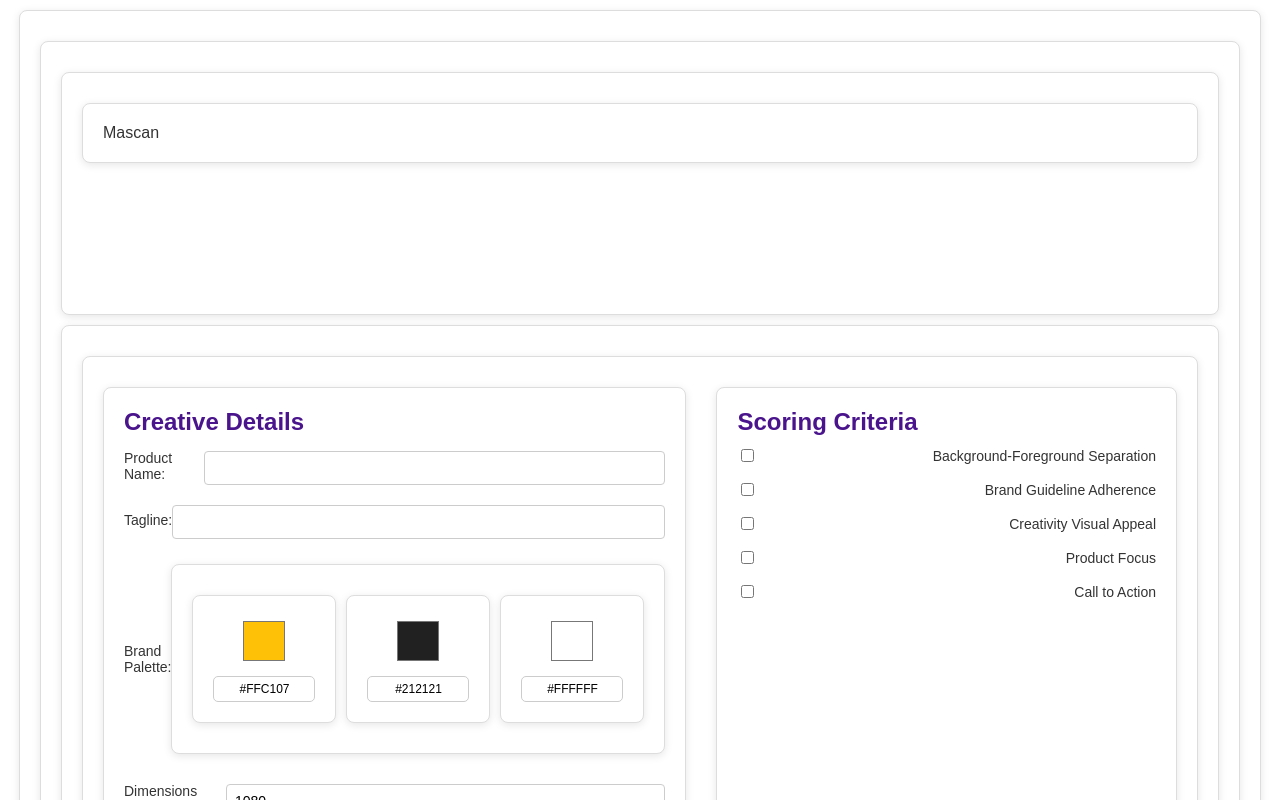
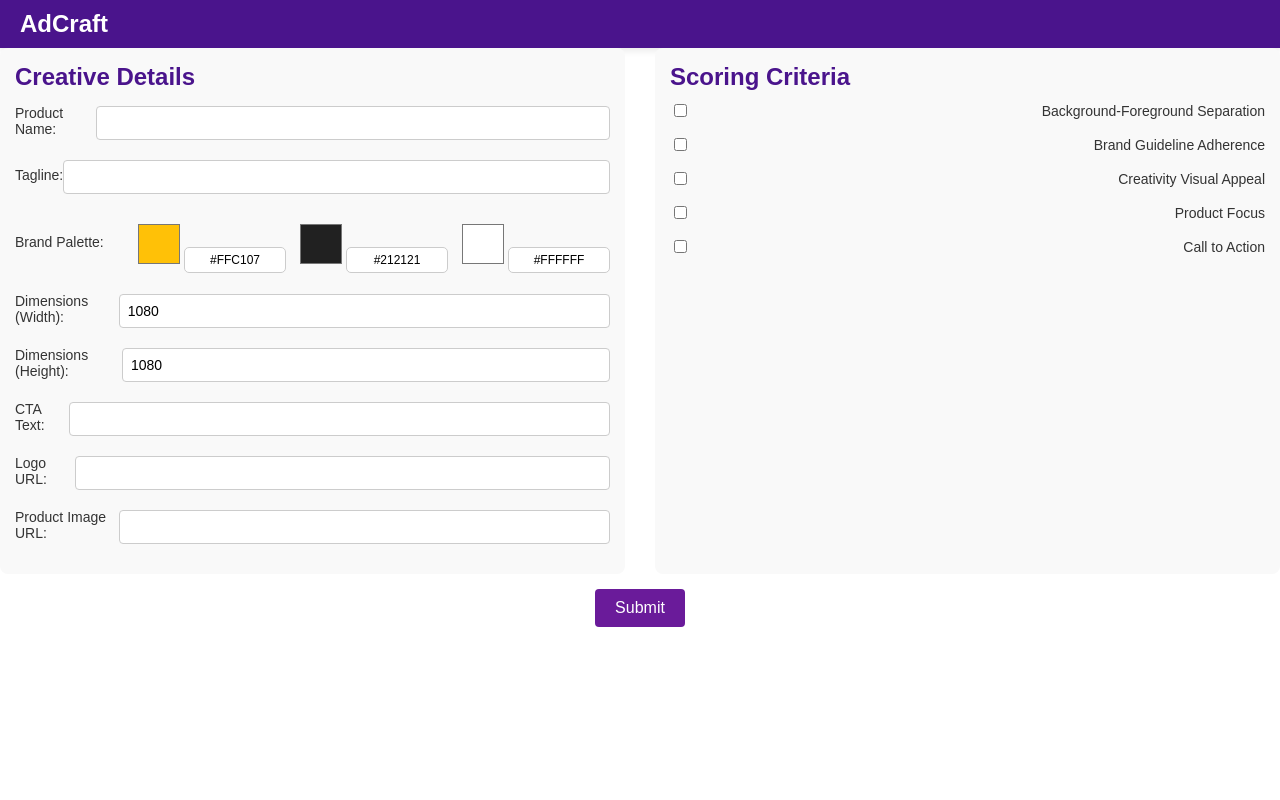
Before and after one commit to whysumedh/os-hack, a React (Create React App) app: page / in a window 1280 px wide. Shown: the top 800 px of the page. Built offline with nearby package versions, Linux system fonts and the light colour scheme.

Commit message:
logo update

```diff
--- a/src/App.js
+++ b/src/App.js
@@ -1,4 +1,3 @@
-import React, { useState } from "react";
 import Pages from './pages/form.js'
 import Navbar from './components/navbar/Navbar.jsx'
 import "./styles.css";
--- a/src/components/navbar/Navbar.css
+++ b/src/components/navbar/Navbar.css
@@ -1,42 +1,22 @@
-header {
-    position: fixed;
-    top: 0;
-    left: 0;
+/* Navbar styles */
+.navbar {
     width: 100%;
-    padding: 10px 10%;
-    background: linear-gradient(to right,#6391a1, #a59f9f,#9c747f, #6391a1, #417c90, #114155);
+    background-color: #4a148c; /* Background color */
+    box-shadow: 0 2px 8px rgba(0, 0, 0, 0.1);
+  }
+
+  .navbar-container {
+    max-width: 1500px;
+    margin: 0 auto;
+    padding: 10px 20px;
     display: flex;
+    align-items: center;
     justify-content: space-between;
-    align-items: center;
-    z-index: 100;
-}
+    color: #ffffff; /* Ensure text is white */
+  }
 
-
-.logo{
-    font-size: 32px;
-    color: #ffff;
-    font-weight: 700;
-}
-
-.navbar a {
-    position: relative;
-    font-size: 18px;
-    font-weight: 500;
-    margin-left: 40px;
-    color: #ffff;
-}
-
-.navbar a::before{
-    content: '';
-    position: absolute;
-    top: 100%;
-    left: 0;
-    width: 0;
-    height: 2px;
-    background: #fff;
-    transition: .3s;
-}
-
-.navbar a:hover::before{
-    width: 100%;
-}
+  .navbar h1 {
+    font-size: 24px;
+    margin: 0;
+    color: #ffffff; /* Explicitly set text color to white */
+  }
--- a/src/components/navbar/Navbar.jsx
+++ b/src/components/navbar/Navbar.jsx
@@ -3,17 +3,11 @@
 
 const Navbar = () => {
   return (
-    <nav className="navbar">
+    <div className="navbar">
       <div className="navbar-container">
-        <div className="navbar-logo">Mascan</div>
-        <ul className="navbar-links">
-          <li><a href="#home">Home</a></li>
-          <li><a href="#about">About</a></li>
-          <li><a href="#services">Services</a></li>
-          <li><a href="#contact">Contact</a></li>
-        </ul>
+        <h1>AdCraft</h1>
       </div>
-    </nav>
+    </div>
   );
 };
 
--- a/src/pages/form.js
+++ b/src/pages/form.js
@@ -1,12 +1,11 @@
 import React, { useState } from "react";
-import CreativeDetailsForm from "../components/CreativeDetailsForm"
+import CreativeDetailsForm from "../components/CreativeDetailsForm";
 import ScoringCriteriaForm from "../components/ScoringCriteriaForm";
 import ResponseSection from "../components/ResponseSection";
 import ScoringSection from "../components/ScoringSection";
 import "../styles.css";
 
 const Form = () => {
-
   const [formData, setFormData] = useState({
     product_name: "",
     tagline: "",
@@ -27,6 +26,7 @@
   });
 
   const [responseData, setResponseData] = useState(null);
+  const [loading, setLoading] = useState(false); // Add loading state
 
   const handleInputChange = (e) => {
     const { name, value } = e.target;
@@ -59,6 +59,7 @@
 
   const handleSubmit = async (e) => {
     e.preventDefault();
+    setLoading(true); // Show loading spinner
 
     const scoringCriteria = calculateScores();
 
@@ -93,6 +94,8 @@
       setResponseData(data);
     } catch (error) {
       console.error("Error fetching creative:", error);
+    } finally {
+      setLoading(false); // Hide loading spinner
     }
   };
 
@@ -110,8 +113,18 @@
             handleCriteriaChange={handleCriteriaChange}
           />
         </div>
-        <button type="submit">Submit</button>
+        <button type="submit" disabled={loading}>
+          {loading ? "Submitting..." : "Submit"}
+        </button>
       </form>
+
+      {loading && (
+        <div className="loading-screen">
+          <div className="spinner"></div>
+          <p>Loading...</p>
+        </div>
+      )}
+
       {responseData && (
         <div className="response-container">
           <ResponseSection creativeUrl={responseData.creative_url} />
--- a/src/styles.css
+++ b/src/styles.css
@@ -8,15 +8,15 @@
   }
 
   /* Container styling */
-  div {
-    max-width: 1200px; /* Increase the width */
-    margin: 10px auto;
-    padding: 20px;
-    border: 1px solid #ddd;
-    border-radius: 8px;
-    background-color: #ffffff;
-    box-shadow: 0 2px 8px rgba(0, 0, 0, 0.1);
-  }
+  /* div { */
+    /* max-width: 2000px; Increase the width */
+    /* margin: 0, 0, 0, 0; */
+    /* padding: 20px; */
+    /* border: 1px solid #ddd; */
+    /* border-radius: 8px; */
+    /* background-color: #ffffff; */
+    /* box-shadow: 0 2px 8px rgba(0, 0, 0, 0.1); */
+  /* } */
 
   /* Form heading */
   h1 {
@@ -155,6 +155,7 @@
     border: 1px solid #ddd;
     border-radius: 8px;
     background-color: #f9f9f9;
+
   }
 
   .response-section h2 {
@@ -175,11 +176,50 @@
 
   /* Refine Global div Styling */
 div:not(.navbar):not(.navbar-container) {
-    max-width: 1200px;
-    margin: 10px auto;
-    padding: 20px;
-    border: 1px solid #ddd;
-    border-radius: 8px;
-    background-color: #ffffff;
-    box-shadow: 0 2px 8px rgba(0, 0, 0, 0.1);
+    /* max-width: 1550px; */
+    /* margin-top: ; */
+    /* margin: 0px auto; */
+    padding: 0px, 150px, 20px, 100px;
+    border: 1px #ddd;
+    /* border-radius: 8px; */
+    /* background-color: #ffffff; */
+    /* box-shadow: 0 2px 8px rgba(0, 0, 0, 0.1); */
   }
+
+
+/* Spinner styles */
+.spinner {
+  width: 50px;
+  height: 50px;
+  border: 5px solid #f3f3f3;
+  border-top: 5px solid #4a148c;
+  border-radius: 50%;
+  animation: spin 1s linear infinite;
+  margin-bottom: 10px;
+}
+
+@keyframes spin {
+  0% {
+    transform: rotate(0deg);
+  }
+  100% {
+    transform: rotate(360deg);
+  }
+}
+
+/* Loading screen styles */
+.loading-screen {
+  display: flex;
+  flex-direction: column;
+  align-items: center;
+  justify-content: center;
+  height: 100vh;
+  width: 100vw;
+  background-color: rgba(0, 0, 0, 0.5);
+  position: fixed;
+  top: 0;
+  left: 0;
+  z-index: 9999;
+  color: #ffffff;
+  text-align: center;
+}
```
Also changed, not shown: 1 other file (tests, documents, lock files or other folders).
